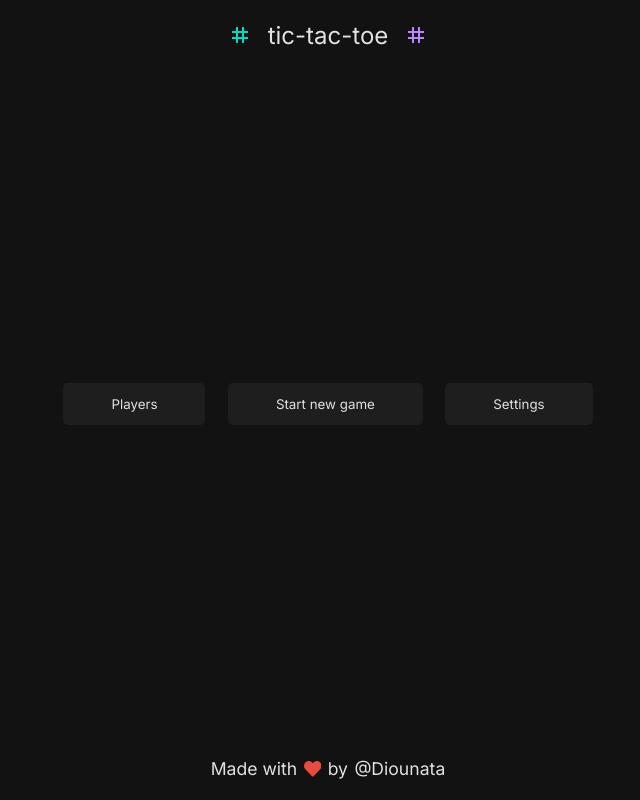
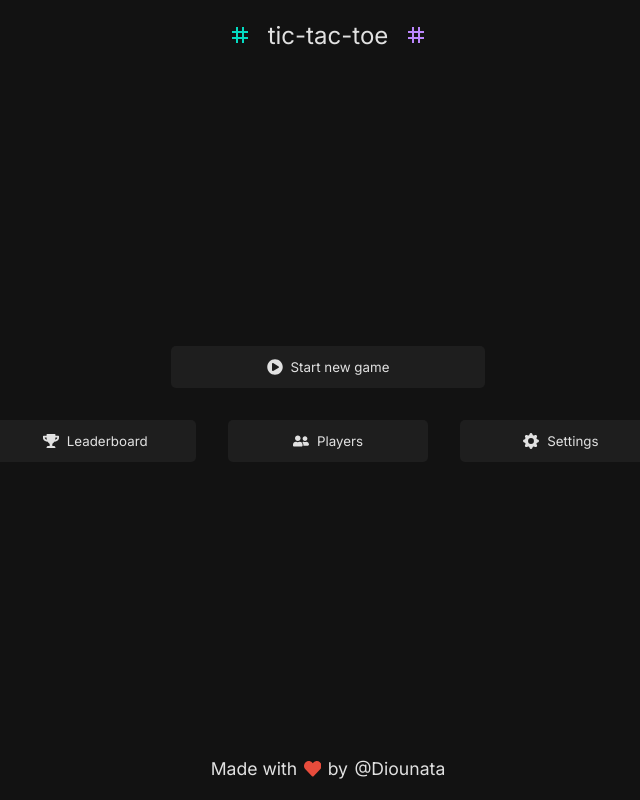
Before and after one commit to Diounata/tic-tac-toe, a Next.js app: page / in a window 1280 px wide. Shown: the whole page, without its empty margins (312-952 px from the left). Built offline with nearby package versions, Linux system fonts and the light colour scheme.

Commit message:
Add icons to Menu buttons

```diff
--- a/src/Components/Menu.tsx
+++ b/src/Components/Menu.tsx
@@ -2,6 +2,10 @@ import { useRouter } from 'next/router';
 import styles from '../styles/Menu.module.scss';
 
 import Button from './Button';
+import Play from '../Icons/Play';
+import Trophy from '../Icons/Trophy';
+import Users from '../Icons/Users';
+import Gear from '../Icons/Gear';
 
 export default function Menu() {
     const router = useRouter();
@@ -12,11 +16,25 @@ export default function Menu() {
 
     return (
         <main className={styles.menuContainer}>
-            <Button onClick={() => handleRouter('as')}>Players</Button>
+            <div className={styles.startButton}>
+                <Button onClick={() => handleRouter('play')}>
+                    <Play /> Start new game
+                </Button>
+            </div>
 
-            <Button onClick={() => handleRouter('play')}>Start new game</Button>
+            <div>
+                <Button onClick={() => handleRouter('undefined')}>
+                    <Trophy /> Leaderboard
+                </Button>
 
-            <Button onClick={() => handleRouter('as')}>Settings</Button>
+                <Button onClick={() => handleRouter('undefined')}>
+                    <Users /> Players
+                </Button>
+
+                <Button onClick={() => handleRouter('undefined')}>
+                    <Gear /> Settings
+                </Button>
+            </div>
         </main>
     );
 }
--- /dev/null
+++ b/src/Icons/Gear.tsx
@@ -0,0 +1,5 @@
+import { BsFillGearFill } from 'react-icons/bs';
+
+export default function Gear() {
+    return <BsFillGearFill size='16' />;
+}
--- /dev/null
+++ b/src/Icons/Play.tsx
@@ -0,0 +1,5 @@
+import { FaPlayCircle } from 'react-icons/fa';
+
+export default function Play() {
+    return <FaPlayCircle size='16' />;
+}
--- /dev/null
+++ b/src/Icons/Trophy.tsx
@@ -0,0 +1,5 @@
+import { FaTrophy } from 'react-icons/fa';
+
+export default function Trophy() {
+    return <FaTrophy size='16' />;
+}
--- /dev/null
+++ b/src/Icons/Users.tsx
@@ -0,0 +1,5 @@
+import { FaUserFriends } from 'react-icons/fa';
+
+export default function Users() {
+    return <FaUserFriends size='16' />;
+}
--- a/src/styles/Menu.module.scss
+++ b/src/styles/Menu.module.scss
@@ -1,10 +1,29 @@
 .menuContainer {
-    display: flex;
-    justify-content: space-around;
-    gap: 1.4rem;
+    div:last-of-type {
+        margin-top: 2rem;
 
+        display: grid;
+        grid-template-columns: 1fr 1fr 1fr;
+        grid-template-rows: 1fr;
+        justify-content: center;
+        gap: 2rem;
+    }
 
     button {
+        display: inline-flex;
+        align-items: center;
+        justify-content: center;
+        gap: 0.5rem;
+
         padding: 0.8rem 3rem;
     }
 }
+
+.startButton {
+    display: grid;
+    justify-content: center;
+
+    button {
+        padding: 0.8rem 6rem;
+    }
+}
```
